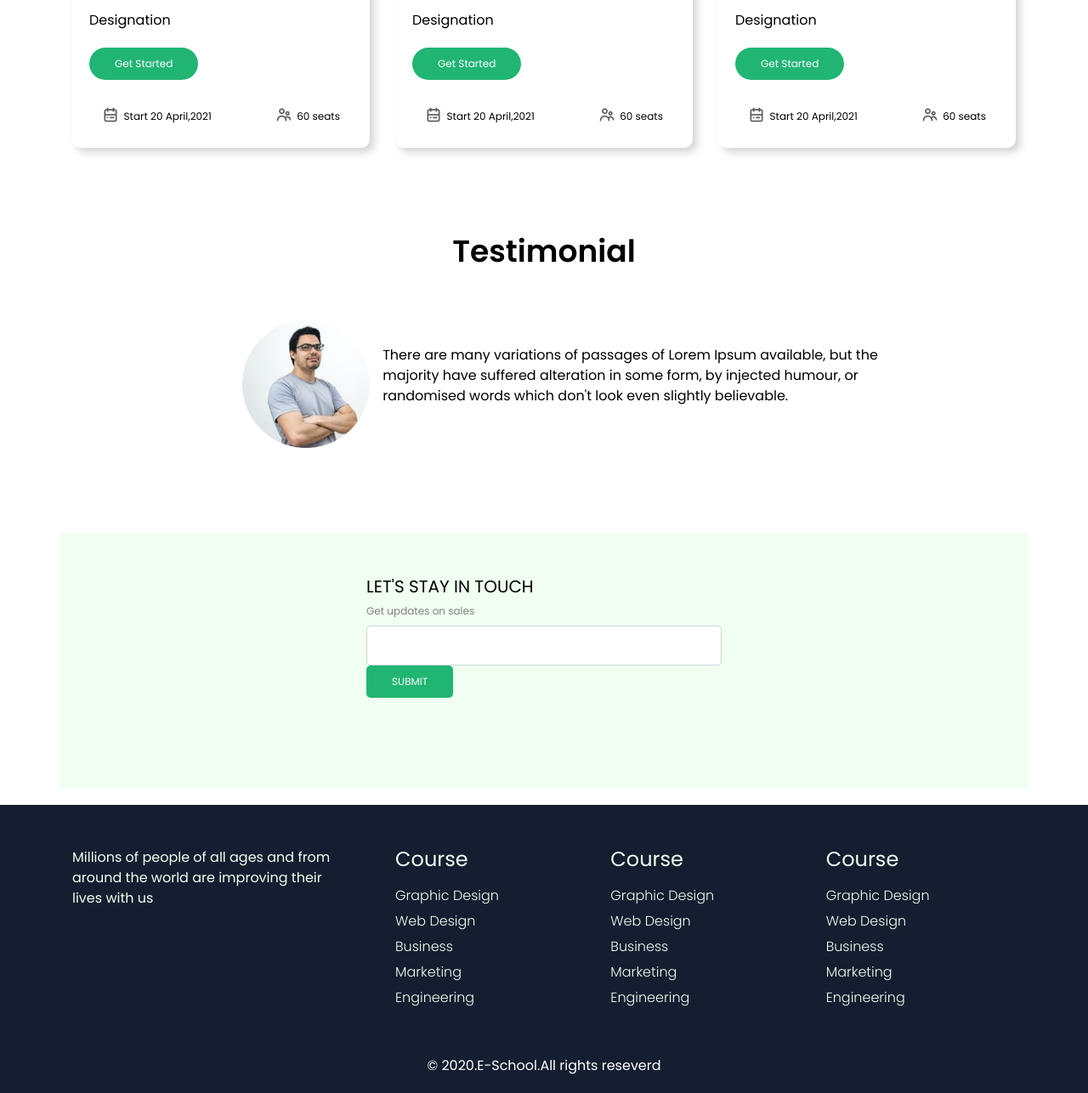
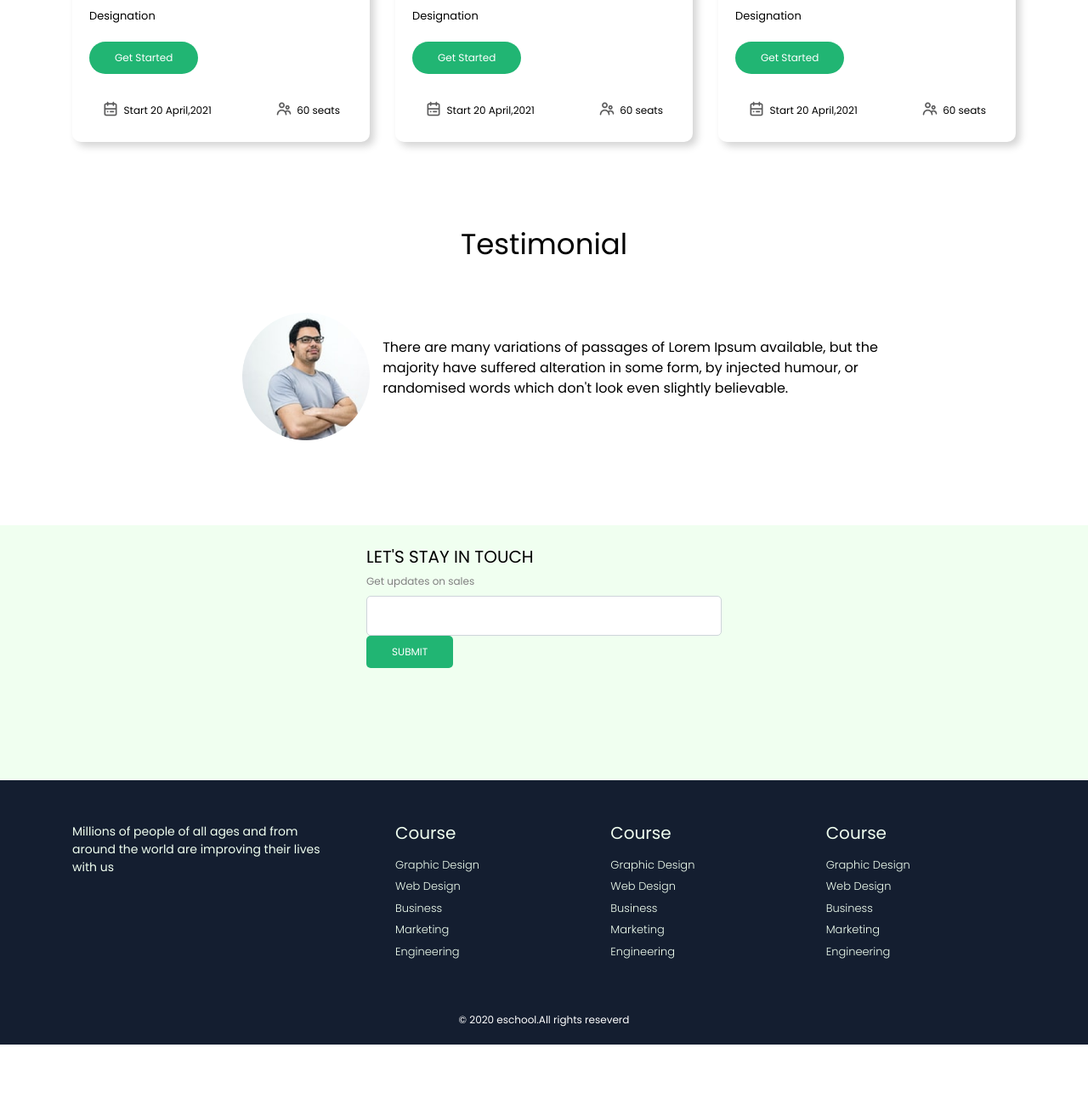
Before and after one commit to emonRoky/e-School, a plain HTML site: page index.html in a window 1280 px wide. Shown: the part 1369-2655 px from the top of the page at 85% size. After the commit the page ends 2598 px from the top, so only its background shows below. Drawn offline with nearby package versions, Linux system fonts and the light colour scheme.

Commit message:
Successfully Finished

```diff
--- a/index.html
+++ b/index.html
@@ -168,7 +168,7 @@
   </section>
 
   <section id="subscribe">
-    <div class="container d-flex justify-content-center align-items-center orange-bg subscribe">
+    <div class="container d-flex justify-content-center align-items-center orange-bg">
       <div>
         <h3>LET'S STAY IN TOUCH</h3>
         <h6>Get updates on sales</h6>
@@ -256,7 +256,7 @@
         </div>
       </div>
       <div class="footer-bottom">
-        <p>© 2020.E-School.All rights reseverd</p>
+        <p class="footer-copy">© 2020 eschool.All rights reseverd</p>
       </div>
     </div>
   </footer>
--- a/resources/CSS/style.css
+++ b/resources/CSS/style.css
@@ -30,8 +30,8 @@ h1 {
 }
 
 h2 {
-    font-weight: 600;
-    font-size: 180%;
+    font-weight: 500;
+    font-size: 170%;
 
 }
 
@@ -98,7 +98,7 @@ button:focus {
     outline: none;
 }
 
-.subscribe {
+#subscribe {
     height: 300px;
     background-color: #F0FFF0;
 }
@@ -142,12 +142,12 @@ span {
 }
 
 .navbar-nav {
-    font-size: 110%;
+    font-size: 100%;
     font-weight: 600;
 }
 
 .log-in {
-    font-size: 80%;
+    font-size: 70%;
     font-weight: 400;
 }
 
@@ -202,6 +202,10 @@ span {
 small {
     font-size: 60%;
 }
+.card-text{
+    font-size: 65%;
+    font-weight: 400;
+}
 
 /*--------------------------------------------*/
 /*TestMonial Section*/
@@ -243,6 +247,25 @@ footer {
     position: relative;
 }
 
+
+a:link,
+a:visited {
+    text-decoration: none;
+    color: #F0FFF0;
+    font-size: 65%;
+}
+
+.nav-title {
+    color: #F0FFF0;
+    font-weight: 500;
+    font-size: 100%;
+}
+
+.footer-text {
+    font-size: 70%;
+    margin-right: 30px;
+    color: #F0FFF0;
+}
 .footer-bottom {
     background-color: #141E30;
     color: #fff;
@@ -252,22 +275,6 @@ footer {
     bottom: 0px;
     left: 0px;
 }
-
-a:link,
-a:visited {
-    text-decoration: none;
-    color: #F0FFF0;
-    font-size: 80%;
+.footer-copy{
+    font-size: 60%;
 }
-
-.nav-title {
-    color: #F0FFF0;
-    font-weight: 500;
-    font-size: 120%;
-}
-
-.footer-text {
-    font-size: 80%;
-    margin-right: 30px;
-    color: #F0FFF0;
-}
```
